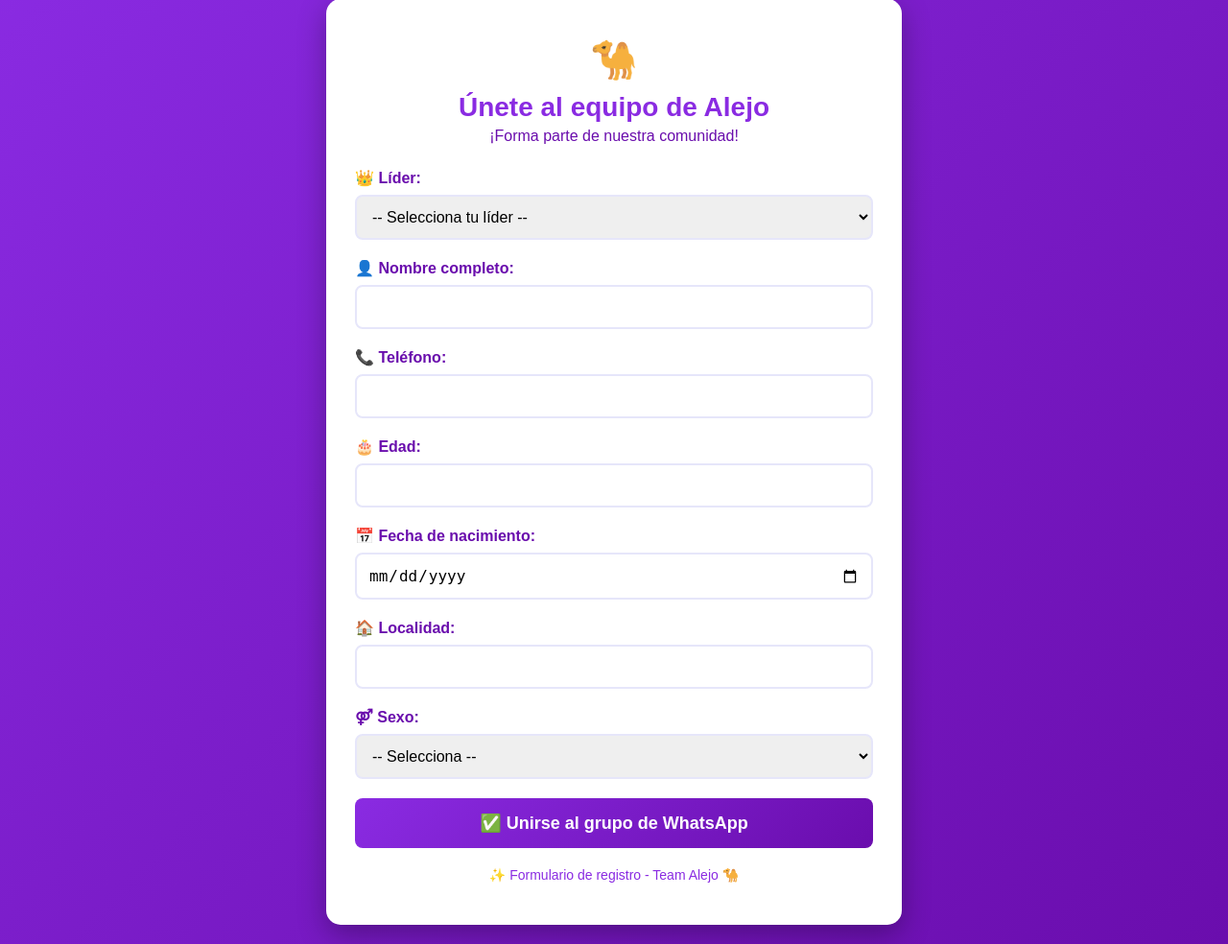
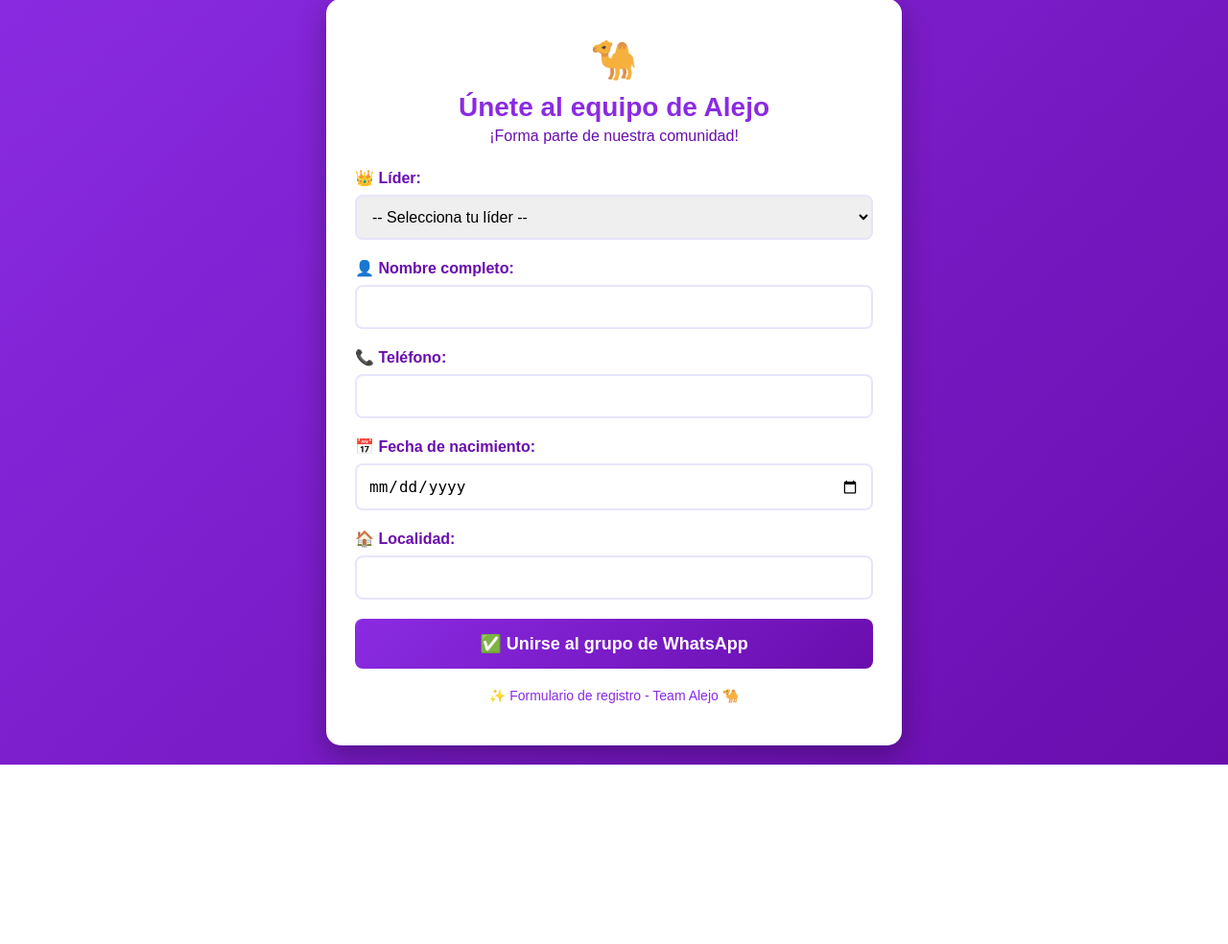
Before and after one commit to dssanche/mi_registro_whatsapp, a Flask app: page / in a window 1280 px wide. Shown: the part 41-1025 px from the top of the page at 96% size. After the commit the page ends 838 px from the top, so only its background shows below. Run offline with Flask 3, Linux system fonts and the light colour scheme.

Commit message:
Fix requirements

```diff
--- a/templates/registro.html
+++ b/templates/registro.html
@@ -109,6 +109,12 @@
             color: #8A2BE2;
             font-size: 14px;
         }
+        .edad-calculada {
+            color: #25D366;
+            font-weight: bold;
+            margin-top: 8px;
+            font-size: 14px;
+        }
     </style>
 </head>
 <body>
@@ -158,28 +164,14 @@
             </div>
 
             <div class="form-group">
-                <label for="edad">🎂 Edad:</label>
-                <input type="number" id="edad" name="edad" required>
-            </div>
-
-            <div class="form-group">
                 <label for="nacimiento">📅 Fecha de nacimiento:</label>
                 <input type="date" id="nacimiento" name="nacimiento" required>
+                <div id="edad-display" class="edad-calculada"></div>
             </div>
 
             <div class="form-group">
                 <label for="localidad">🏠 Localidad:</label>
                 <input type="text" id="localidad" name="localidad" required>
-            </div>
-
-            <div class="form-group">
-                <label for="sexo">⚤ Sexo:</label>
-                <select id="sexo" name="sexo" required>
-                    <option value="">-- Selecciona --</option>
-                    <option value="Masculino">Masculino</option>
-                    <option value="Femenino">Femenino</option>
-                    <option value="Otro">Otro</option>
-                </select>
             </div>
 
             <button type="submit">✅ Unirse al grupo de WhatsApp</button>
@@ -191,6 +183,29 @@
     </div>
 
     <script>
+        // Función para calcular y mostrar la edad automáticamente
+        function calcularYMostrarEdad() {
+            const fechaNacimiento = document.getElementById('nacimiento');
+            const edadDisplay = document.getElementById('edad-display');
+
+            if (fechaNacimiento.value) {
+                const nacimiento = new Date(fechaNacimiento.value);
+                const hoy = new Date();
+                let edad = hoy.getFullYear() - nacimiento.getFullYear();
+                const mes = hoy.getMonth() - nacimiento.getMonth();
+
+                // Ajustar si aún no ha cumplido años este año
+                if (mes < 0 || (mes === 0 && hoy.getDate() < nacimiento.getDate())) {
+                    edad--;
+                }
+
+                edadDisplay.textContent = `✅ Edad calculada: ${edad} años`;
+                edadDisplay.style.color = '#25D366';
+            } else {
+                edadDisplay.textContent = '';
+            }
+        }
+
         function actualizarQR() {
             const liderSelect = document.getElementById('lider');
             const liderId = liderSelect.value;
@@ -223,8 +238,18 @@
             });
         }
 
-        // Inicializar QR si ya hay un líder seleccionado
+        // Inicializar cuando cargue la página
         document.addEventListener('DOMContentLoaded', function() {
+            // Configurar calculadora de edad
+            const fechaNacimiento = document.getElementById('nacimiento');
+            fechaNacimiento.addEventListener('change', calcularYMostrarEdad);
+
+            // Calcular edad inicial si ya hay una fecha
+            if (fechaNacimiento.value) {
+                calcularYMostrarEdad();
+            }
+
+            // Inicializar QR si ya hay un líder seleccionado
             const liderSelect = document.getElementById('lider');
             if (liderSelect.value) {
                 actualizarQR();
```
